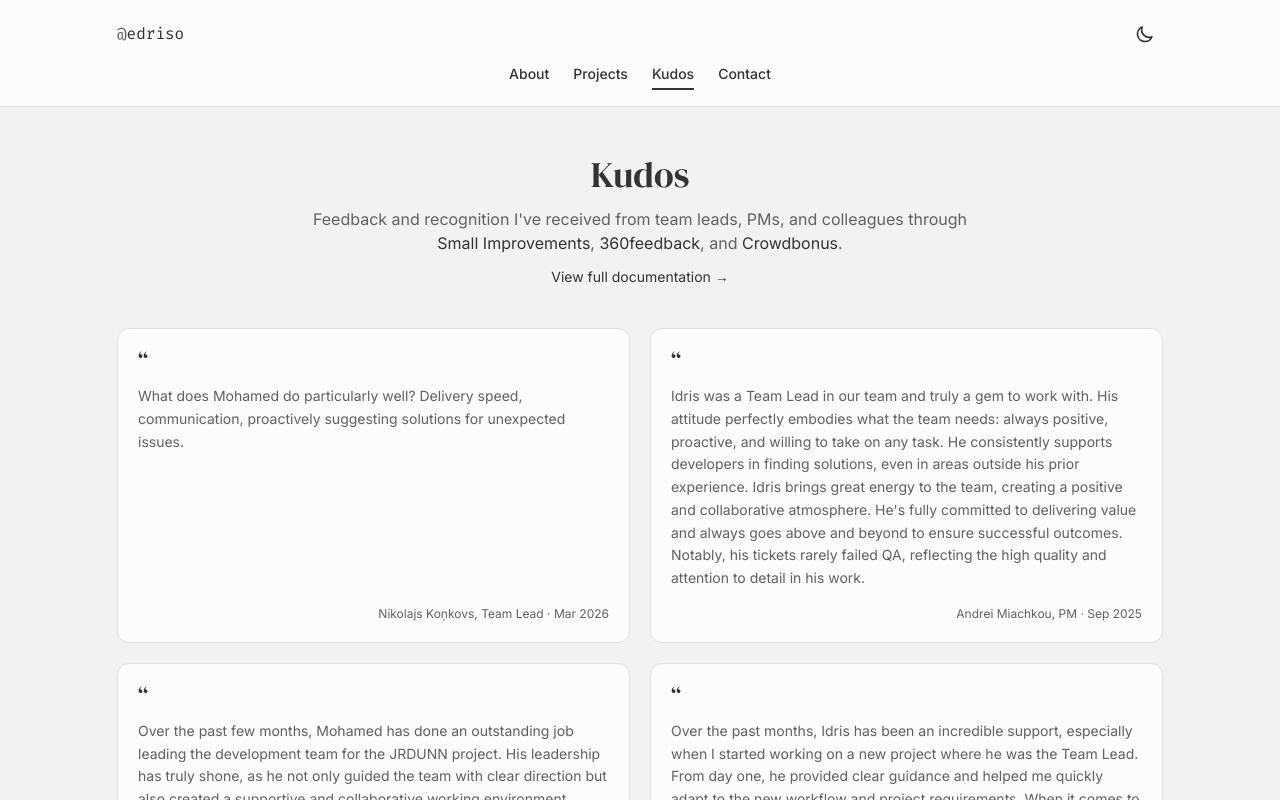
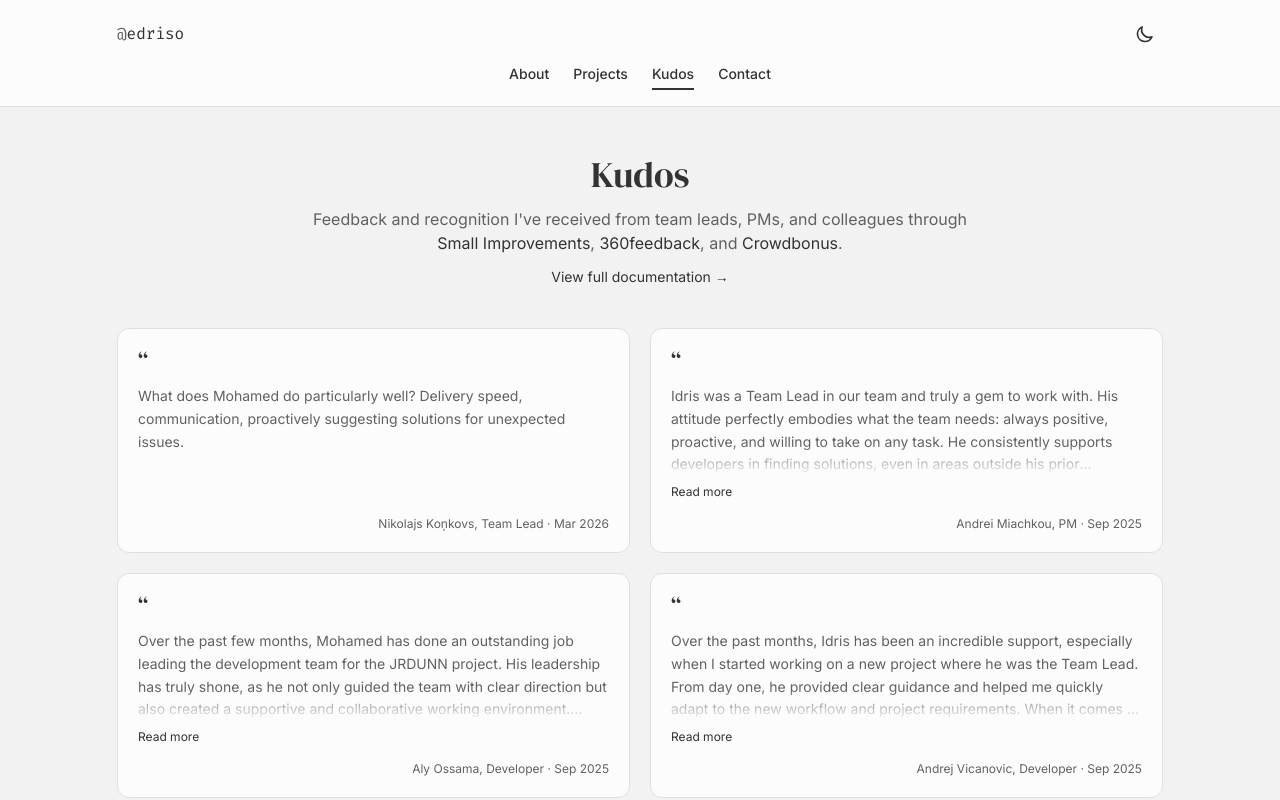
Before and after one commit to edriso/portfolio, a React (Vite) app: page /kudos in a window 1280 px wide. Shown: the top 800 px of the page. Built offline with nearby package versions, Linux system fonts and the light colour scheme; no server answers.

Commit message:
add roles to kudo authors and truncate long cards with fade effect

```diff
--- a/src/components/KudoCard.jsx
+++ b/src/components/KudoCard.jsx
@@ -1,12 +1,37 @@
+import { useState } from 'react';
+
+const CONTENT_THRESHOLD = 450;
+
 function KudoCard({ kudo }) {
+  const [expanded, setExpanded] = useState(false);
+  const isLong = kudo.content.length > CONTENT_THRESHOLD;
+
   return (
     <article className="flex flex-col p-5 rounded-xl bg-surface border border-border transition-all duration-300 hover:shadow-md">
       <div className="mb-3 text-primary text-2xl font-display leading-none">
         &ldquo;
       </div>
-      <p className="flex-1 text-muted text-sm leading-relaxed whitespace-pre-line mb-4">
-        {kudo.content}
-      </p>
+      <div className="relative mb-2">
+        <p
+          className={`text-muted text-sm leading-relaxed whitespace-pre-line ${
+            isLong && !expanded ? 'line-clamp-4' : ''
+          }`}
+        >
+          {kudo.content}
+        </p>
+        {isLong && !expanded && (
+          <div className="absolute bottom-0 left-0 right-0 h-8 bg-linear-to-t from-surface to-transparent pointer-events-none" />
+        )}
+      </div>
+      {isLong && (
+        <button
+          onClick={() => setExpanded(!expanded)}
+          className="text-xs text-primary hover:underline mb-4 self-start cursor-pointer"
+        >
+          {expanded ? 'Show less' : 'Read more'}
+        </button>
+      )}
+      <div className="flex-1" />
       <div className="text-xs text-muted text-right">
         {kudo.author
           ? `${kudo.author}${kudo.role ? `, ${kudo.role}` : ''} · ${kudo.date}`
```
